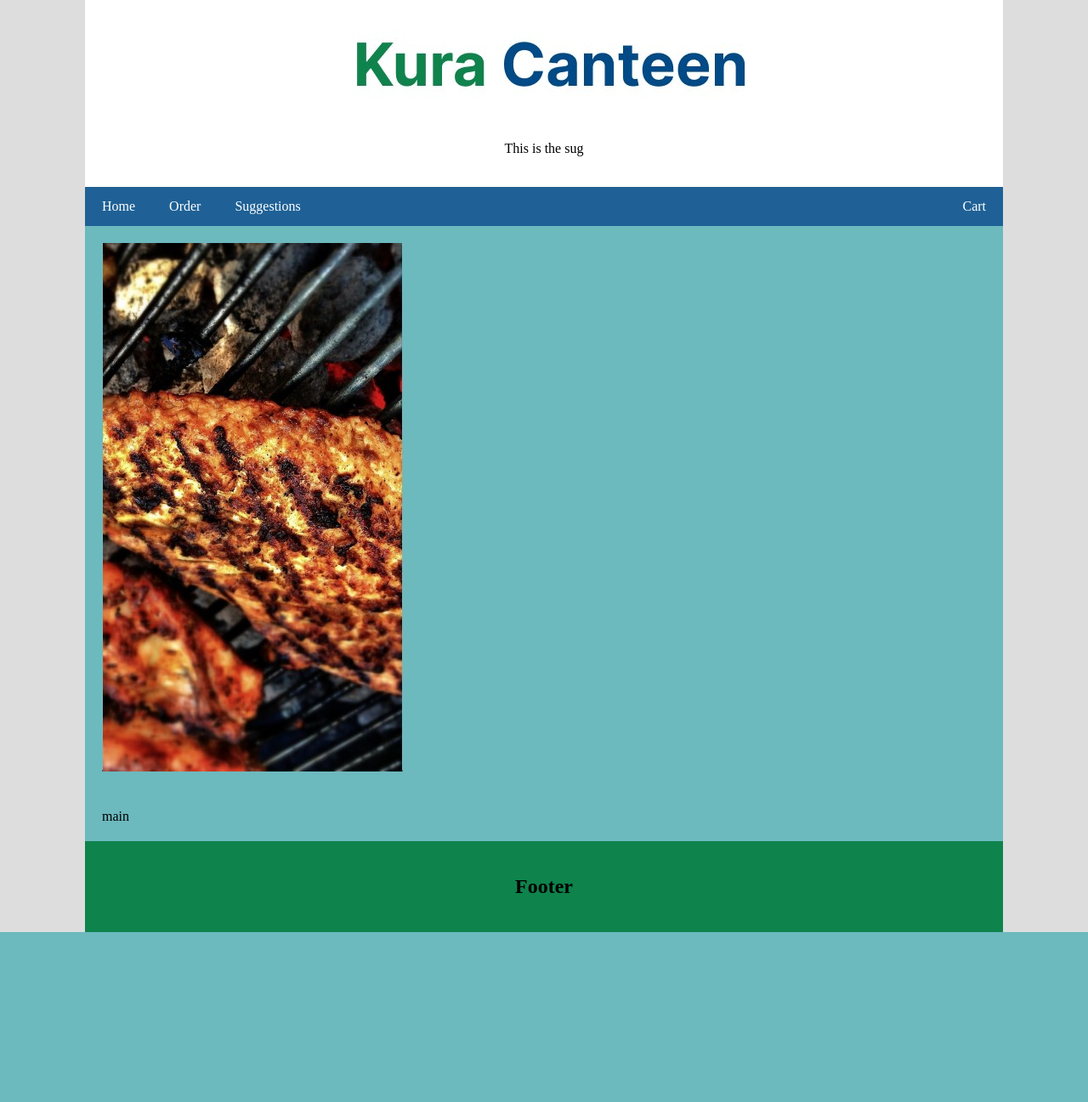
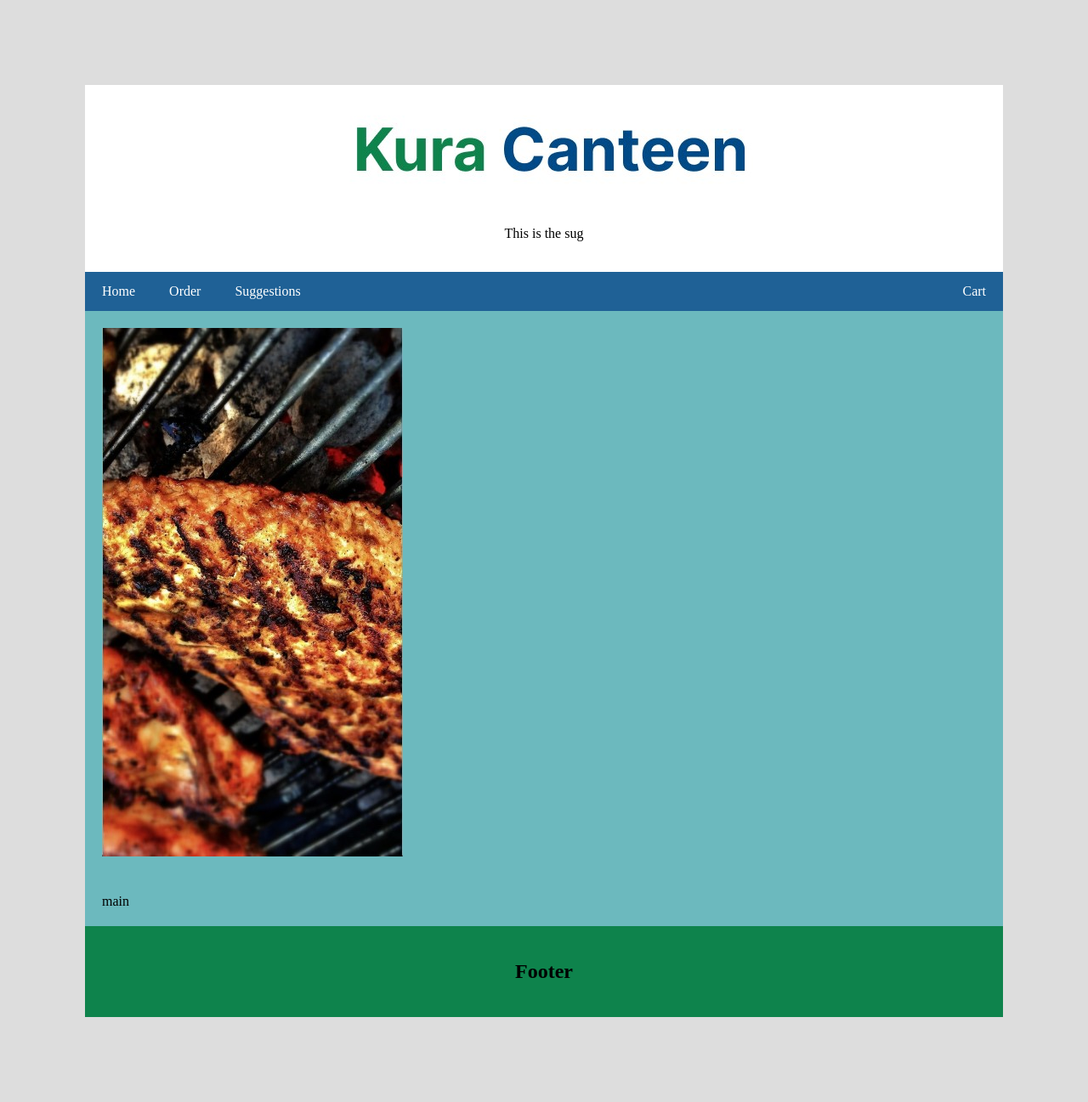
Before and after one commit to jamiejacobs362/jamie, a PHP site: page /cart.php in a window 1280 px wide. Shown: the whole page at 85% size. Before the commit the page ends 1097 px from the top, so only its background shows below. Run offline with PHP 8.4, Linux system fonts and the light colour scheme.

Commit message:
changes to wrapper

```diff
--- a/css/style.css
+++ b/css/style.css
@@ -1,6 +1,6 @@
 body {
   margin: auto;
-  padding: 0 100px;
+  padding: 100px;
   background-color: #dddddd;
 }
 
```
